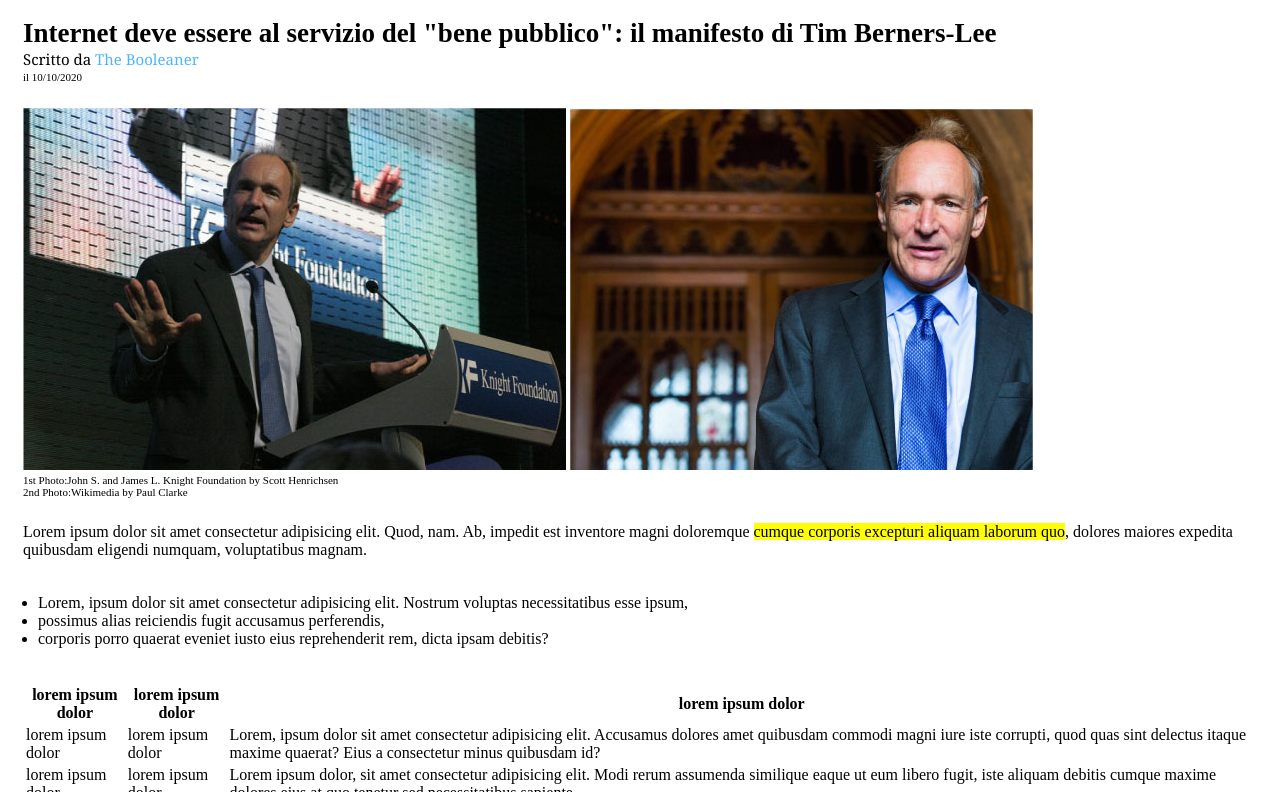
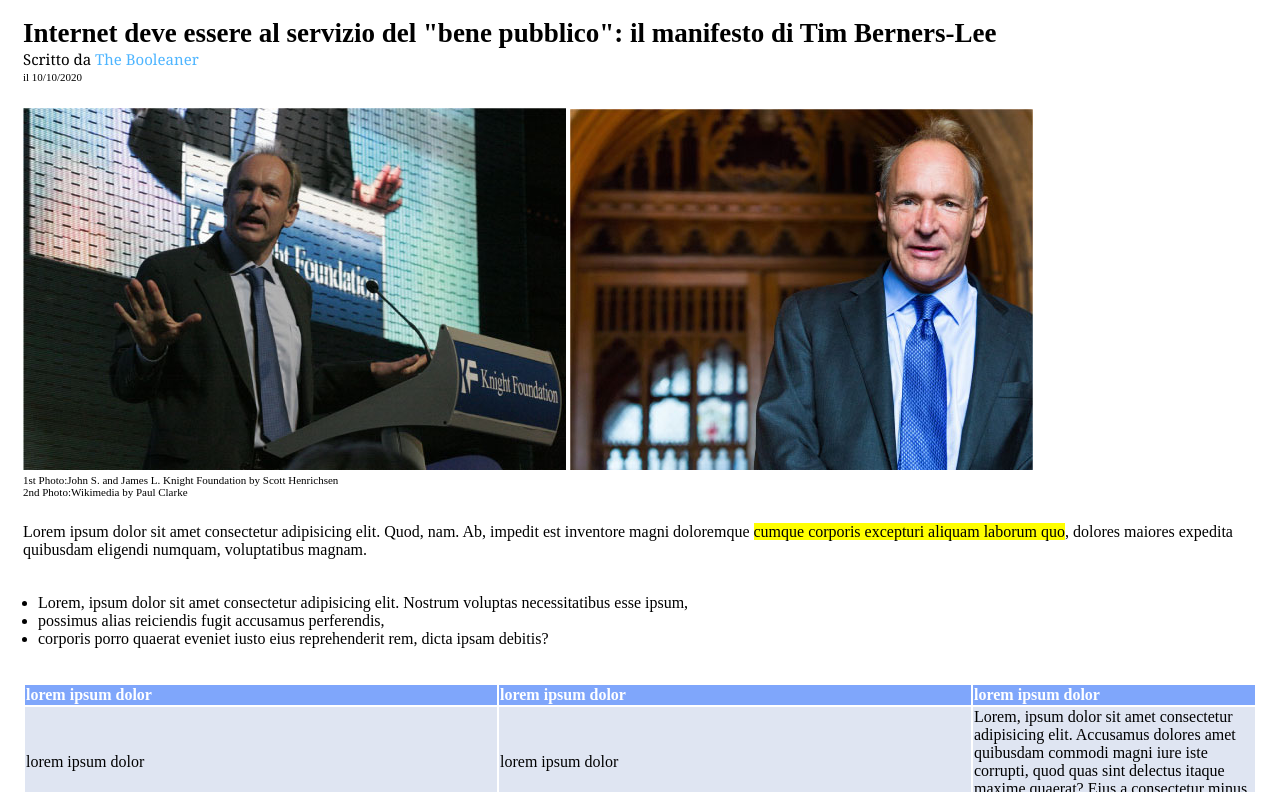
Before and after one commit to FusaroFederico/html-css-booleaner, a plain HTML site: page index.html in a window 1280 px wide. Shown: the part 160-952 px from the top of the page. Drawn offline with Linux system fonts and the light colour scheme.

Commit message:
style: add 2nd div style to style.css

```diff
--- a/CSS/style.css
+++ b/CSS/style.css
@@ -61,4 +61,20 @@ ul {
 }
 
 /*fine stile del primo div*/
+/*inzio stile del secondo div*/
+th {
+    background-color: #7fa6fb;
+    color: white;
+    text-align: left;
+}
+
+.primecolonne {
+    width: 470px;
+}
+
+.righe13 {
+    background-color: #dfe5f2;
+}
+
+/*fine stile del secondo div*/
 /*fine stile del main*/
```
